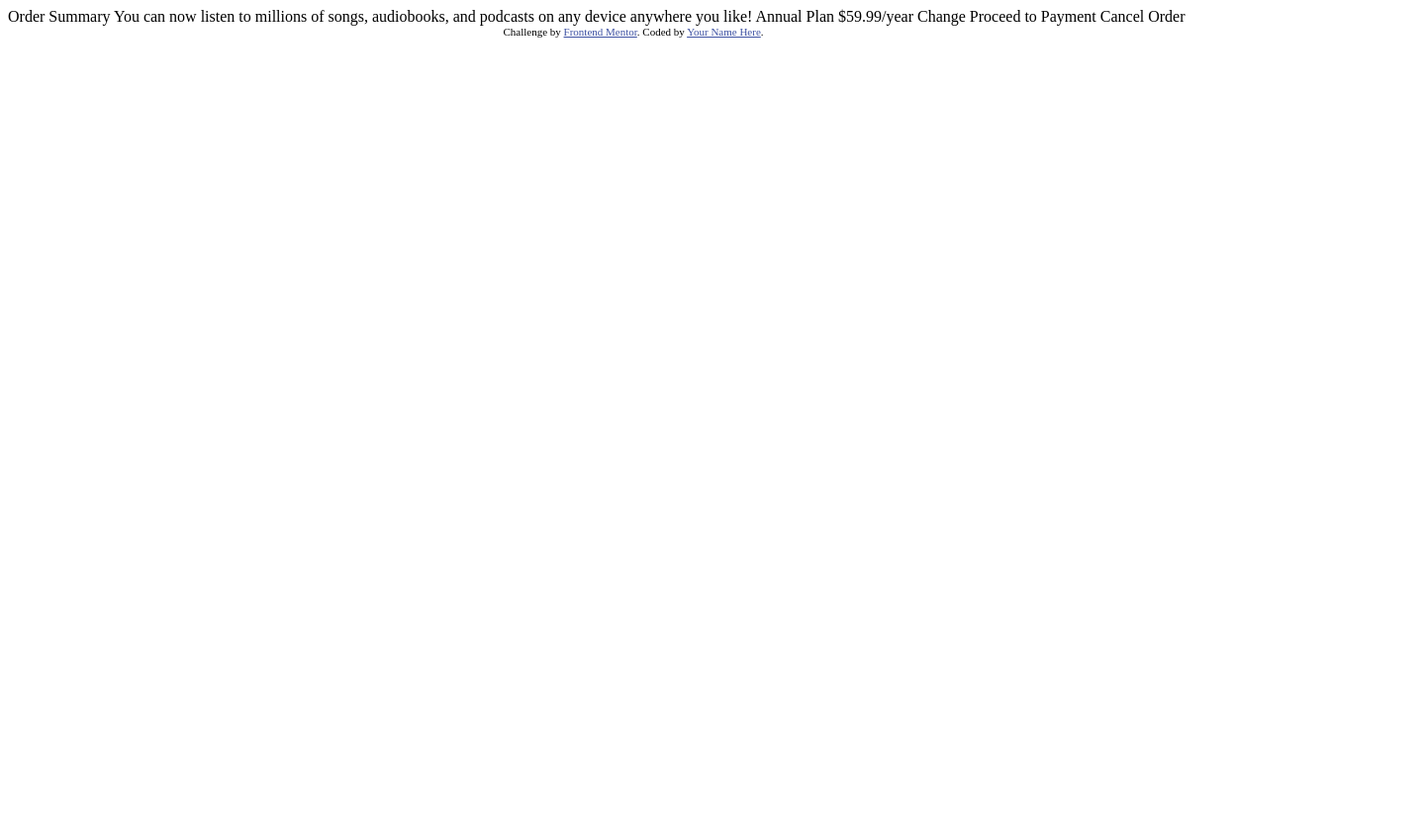
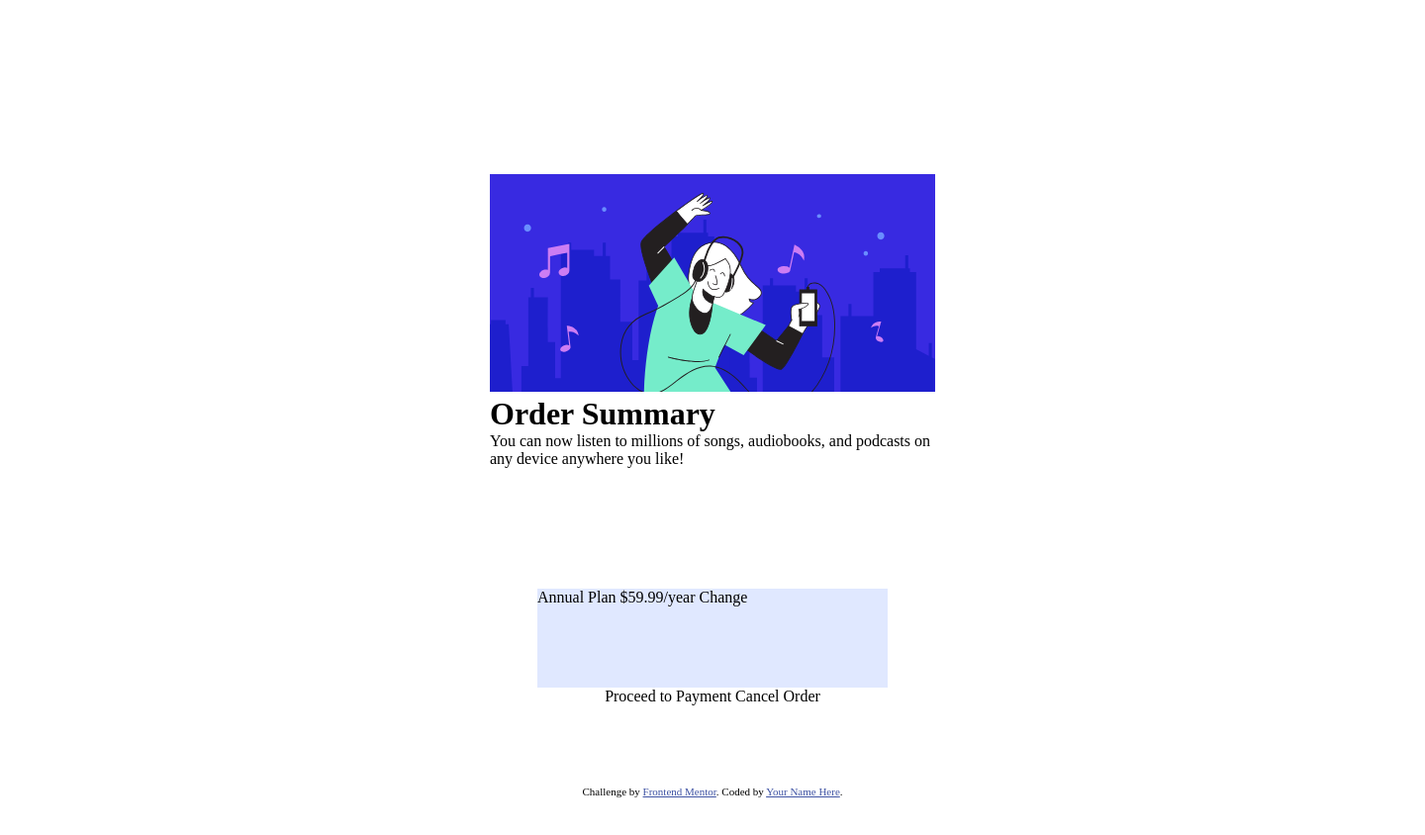
Before and after one commit to daniel19991/Order-summary-component-frontend-mentor, a plain HTML site: page index.html in a window 1280 px wide. Shown: the whole page at 99% size, 1440 px wide, since content can reach past the window. Before the commit the page ends 800 px from the top, so only its background shows below. Drawn offline with Linux system fonts and the light colour scheme.

Commit message:
Styles updated

```diff
--- a/index.html
+++ b/index.html
@@ -1,37 +1,43 @@
 <!DOCTYPE html>
 <html lang="en">
+
 <head>
   <meta charset="UTF-8">
-  <meta name="viewport" content="width=device-width, initial-scale=1.0"> <!-- displays site properly based on user's device -->
-
+  <meta name="viewport" content="width=device-width, initial-scale=1.0">
+  <!-- displays site properly based on user's device -->
+  <link rel="stylesheet" href="style.css">
   <link rel="icon" type="image/png" sizes="32x32" href="./images/favicon-32x32.png">
 
   <title>Frontend Mentor | Order summary card</title>
 
   <!-- Feel free to remove these styles or customise in your own stylesheet 👍 -->
-  <style>
-    .attribution { font-size: 11px; text-align: center; }
-    .attribution a { color: hsl(228, 45%, 44%); }
-  </style>
+
 </head>
+
 <body>
+  <div id="main">
+    <div class="hero">
+      <img src="images/illustration-hero.svg" alt="">
+    </div>
+    <div class="first_section">
+      <h1>Order Summary</h1>
 
-  Order Summary
+      <p> You can now listen to millions of songs, audiobooks, and podcasts on any
+        device anywhere you like!</p>
+    </div>
+    <div class="second_section">
+    Annual Plan
+    $59.99/year
 
-  You can now listen to millions of songs, audiobooks, and podcasts on any
-  device anywhere you like!
-
-  Annual Plan
-  $59.99/year
-
-  Change
-
-  Proceed to Payment
-  Cancel Order
-
+    Change
+  </div>
+    Proceed to Payment
+    Cancel Order
+  </div>
   <div class="attribution">
     Challenge by <a href="https://www.frontendmentor.io?ref=challenge" target="_blank">Frontend Mentor</a>.
     Coded by <a href="#">Your Name Here</a>.
   </div>
 </body>
+
 </html>
--- /dev/null
+++ b/style.scss
@@ -0,0 +1,41 @@
+@import "variables";
+*{
+    padding: 0;
+    margin: 0;
+    box-sizing: border-box;
+}
+html{
+
+}
+
+body{
+    width: 1440px;
+    min-height: 900px;
+    display: flex;
+    justify-content: center;
+    align-items: center;
+    flex-direction: column;
+}
+
+#main{
+    width: 450px;
+    height: 700px;
+    display: flex;
+    justify-content: center;
+    align-items: center;
+    flex-direction: column;
+}
+
+.first_section{
+    height: 195px;
+}
+
+.second_section{
+    width: 354px;
+    height: 100px;
+    background-color: $paleblue;
+}
+
+
+.attribution { font-size: 11px; text-align: center; }
+.attribution a { color: hsl(228, 45%, 44%); }
--- /dev/null
+++ b/variables.scss
@@ -0,0 +1,11 @@
+//Colors
+///Primary
+
+$paleblue:hsl(225, 100%, 94%);
+$brightblue: hsl(245, 75%, 52%);
+
+// Neutral
+
+$verypaleblue:hsl(225, 100%, 98%);
+$desaturatedblue:hsl(224, 23%, 55%);
+$darkblue:hsl(223, 47%, 23%);
```
Also changed, not shown: style.css (added), variables.css (added), 3 other files.
